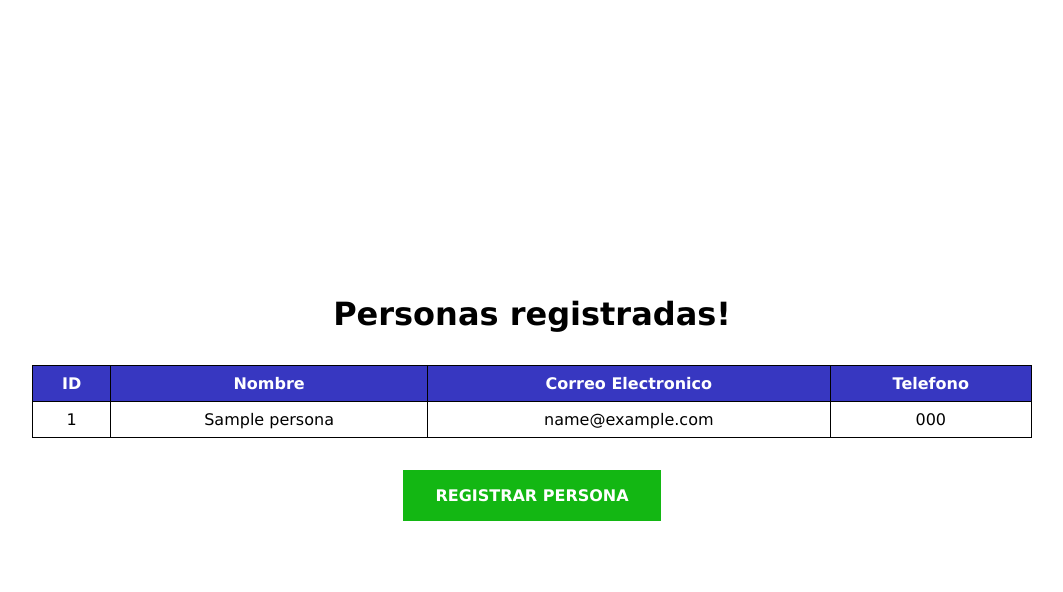
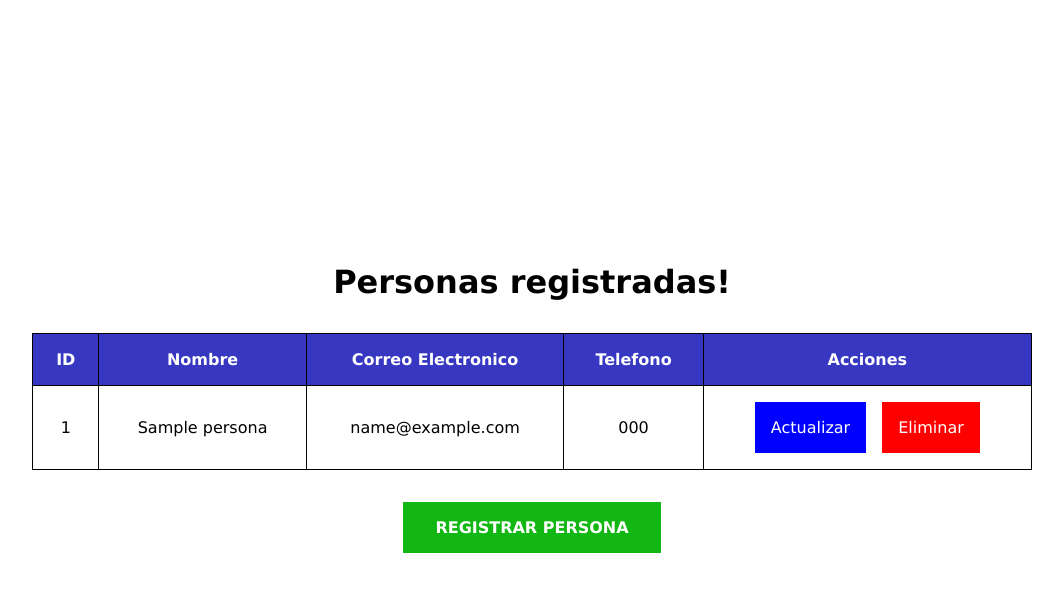
Before and after one commit to JuanVidal03/flask-CRUD, a Flask app: template templates/show_person.html in a window 1280 px wide. Shown: the top 592 px of the page, without its empty margins (108-1171 px from the left). Run offline with Flask 3, Linux system fonts and the light colour scheme; the template is opened without the code that fills it: most values are stand-ins (such as "Sample title", 1, 10 or a date in 2020); some libraries are stand-ins or nearby versions.

```diff
--- a/app.py
+++ b/app.py
@@ -7,14 +7,12 @@ app = Flask(__name__)
 lista_personas = []
 
 # mostrar formulario para agregar persona
-
-@app.route('/persona')
+@app.route('/personas')
 def render_form_persona():
     return render_template("add_person.html")
 
-
 # guardando los datos de la persona en la lista
-@app.route('/persona', methods=['POST'])
+@app.route('/personas', methods=['POST'])
 def add_persona():
     # verificando si hay algun envio de datos
     if request.method == 'POST':
@@ -39,6 +37,32 @@ def render_personas():
     return render_template("show_person.html", personas=lista_personas)
 
 
+def persona_id():
+    for persona in lista_personas:
+        print(persona)
+
+# editando persona por id
+@app.route('/editar-persona/<id>')
+def edit_person(id):
+    # obteniendo el id de la persona a actualizar
+    cedula = id
+    print(cedula)
+    persona_id()
+
+    # verificando si hay una actualizacion de datos
+    if request.method == 'PUT':
+        # obteniendo datos del formulario
+        cedula = request.form["cedula"]
+        nombre = request.form["nombre"]
+        mail = request.form["mail"]
+        telefono = request.form["telefono"]
+
+
+        return render_template("update_person.html", mensaje="Persona encontrada")
+    # en caso de no encontrar la persona
+    else:
+        return render_template("update_person.html", mensaje="No fue encontrada la persona!")
+
 # corriendo server
 if __name__ == '__main__':
     app.run(port=3000, debug=True)
--- a/static/css/showPerson.css
+++ b/static/css/showPerson.css
@@ -18,7 +18,7 @@ table, th, td{
 }
 
 th, td{
-    padding: .5rem;
+    padding: 1rem;
     text-align: center;
 }
 
@@ -54,3 +54,20 @@ th{
 .show-title{
     margin-bottom: 2rem;
 }
+.action-btn{
+    text-decoration: none;
+    color: #fff;
+    padding: 1rem 1rem;
+}
+.update-btn{
+    background-color: blue;
+}
+.delete-btn{
+    background-color: red;
+}
+.actions-btn-container{
+    display: flex;
+    gap: 1rem;
+    justify-content: center;
+    align-items: center;
+}
--- a/templates/show_person.html
+++ b/templates/show_person.html
@@ -20,6 +20,7 @@
                         <th>Nombre</th>
                         <th>Correo Electronico</th>
                         <th>Telefono</th>
+                        <th>Acciones</th>
                     </tr>
                 </thead>
                 <tbody>
@@ -30,6 +31,12 @@
                             <td>{{persona["nombre"]}}</td>
                             <td>{{persona["mail"]}}</td>
                             <td>{{persona["telefono"]}}</td>
+                            <td>
+                                <div class="actions-btn-container">
+                                    <a class="action-btn update-btn" href="/editar-persona/{{persona['id']}}">Actualizar</a>
+                                    <a class="action-btn delete-btn" href="">Eliminar</a>
+                                </div>
+                            </td>
                         </tr>
                     {% endfor %}
                 </tbody>
```
Also changed, not shown: templates/update_person.html (added, +35 -0 lines).
